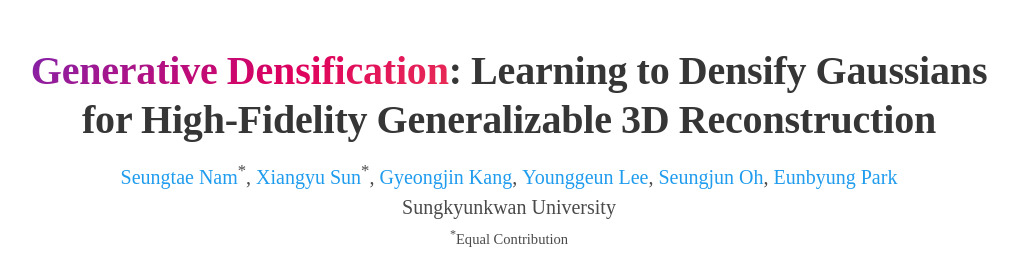
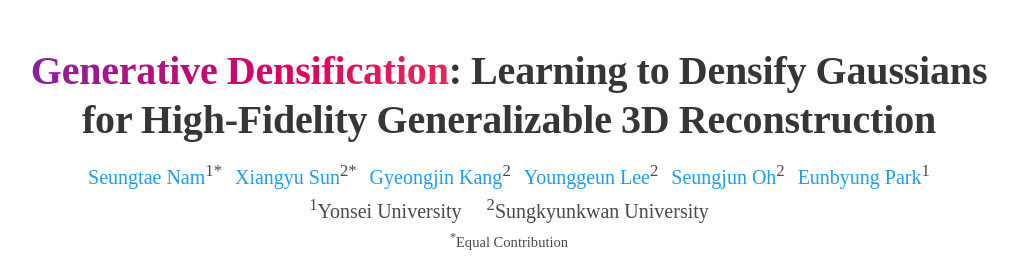
Before and after one commit to stnamjef/GenerativeDensification, a plain HTML site: page index.html in a window 1280 px wide. Shown: the top 261 px of the page, without its empty margins (131-1149 px from the left). Drawn offline with nearby package versions, Linux system fonts and the light colour scheme; a script that the page names is missing; some icons are missing; a web font is replaced by a local one.

Commit message:
modify affiliation

```diff
--- a/index.html
+++ b/index.html
@@ -71,29 +71,32 @@
             <h1 class="title is-2 publication-title" style="letter-spacing: -0.2px; word-spacing: -0.5px; margin-bottom: 16px;">for High-Fidelity Generalizable 3D Reconstruction</h1>
             <div class="is-size-5 publication-authors">
               <!-- Paper authors -->
-              <span class="author-block">
-                <a href="https://github.com/stnamjef" target="_blank">Seungtae Nam</a><sup>*</sup>,
+              <span class="author-block" style="padding: 0px 4px 0px">
+                <a href="https://github.com/stnamjef" target="_blank">Seungtae Nam</a><sup>1*</sup>
               </span>
-              <span class="author-block">
-                <a href="https://scholar.google.com/citations?user=VLzxTrAAAAAJ&hl=ko&oi=ao" target="_blank">Xiangyu Sun</a><sup>*</sup>,
+              <span class="author-block" style="padding: 0px 4px 0px">
+                <a href="https://scholar.google.com/citations?user=VLzxTrAAAAAJ&hl=ko&oi=ao" target="_blank">Xiangyu Sun</a><sup>2*</sup>
               </span>
-              <span class="author-block">
-                <a href="https://github.com/Gynjn" target="_blank">Gyeongjin Kang</a>,
+              <span class="author-block" style="padding: 0px 4px 0px">
+                <a href="https://github.com/Gynjn" target="_blank">Gyeongjin Kang</a><sup>2</sup>
               </span>
-              <span class="author-block">
-                <a href="https://github.com/Younggeun-L" target="_blank">Younggeun Lee</a>,
+              <span class="author-block" style="padding: 0px 4px 0px">
+                <a href="https://github.com/Younggeun-L" target="_blank">Younggeun Lee</a><sup>2</sup>
               </span>
-              <span class="author-block">
-                <a href="https://github.com/ohsngjun" target="_blank">Seungjun Oh</a>,
+              <span class="author-block" style="padding: 0px 4px 0px">
+                <a href="https://github.com/ohsngjun" target="_blank">Seungjun Oh</a><sup>2</sup>
               </span>
-              <span class="author-block">
-                <a href="https://silverbottlep.github.io/" target="_blank">Eunbyung Park</a>
+              <span class="author-block" style="padding: 0px 4px 0px">
+                <a href="https://silverbottlep.github.io/" target="_blank">Eunbyung Park</a><sup>1</sup>
               </span>
             </div>
             <!-- Affiliation -->
             <div class="is-size-5 publication-authors">
-              <span class="author-block">
-                Sungkyunkwan University
+              <span class="author-block" style="padding: 0px 10px 0px">
+                <sup>1</sup>Yonsei University</sup>
+              </span>
+              <span class="author-block"style="padding: 0px 10px 0px">
+                <sup>2</sup>Sungkyunkwan University
               </span>
               <span class="eql-cntrb">
                 <small><br><sup>*</sup>Equal Contribution
```
